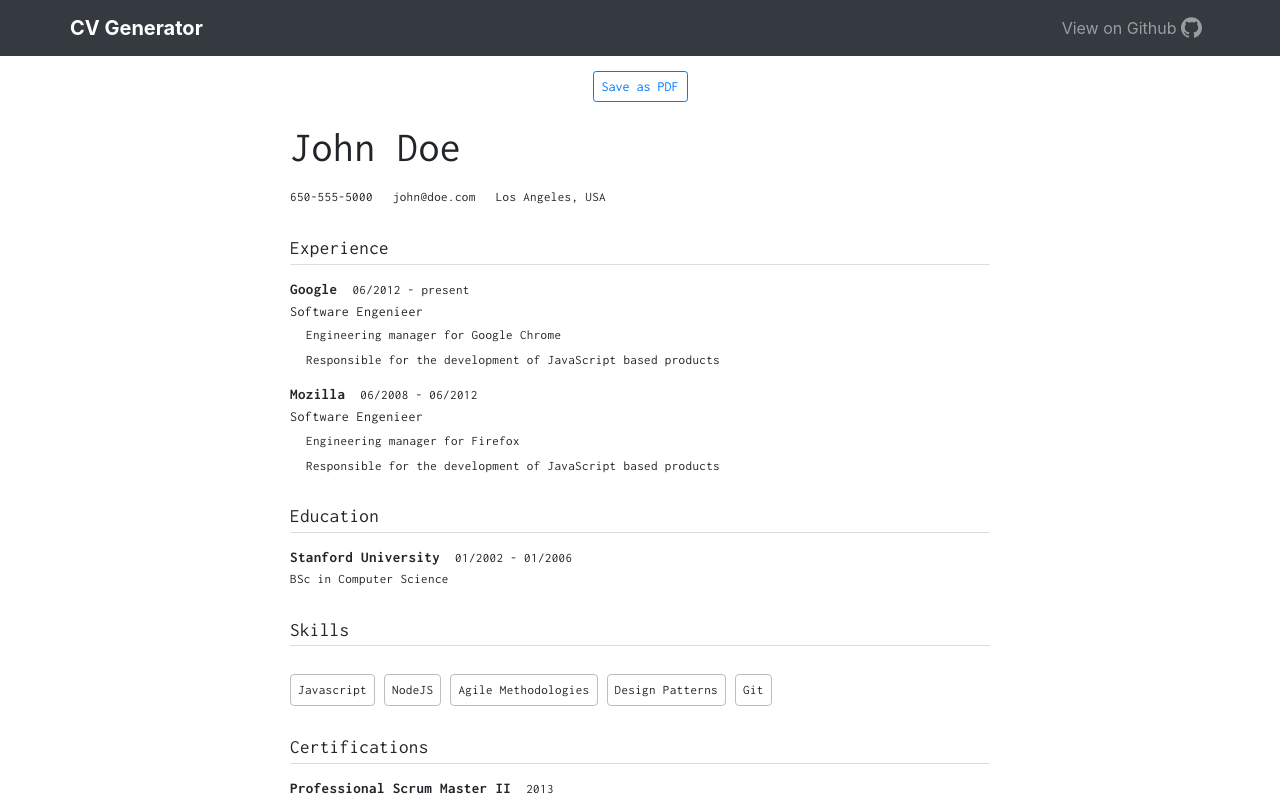
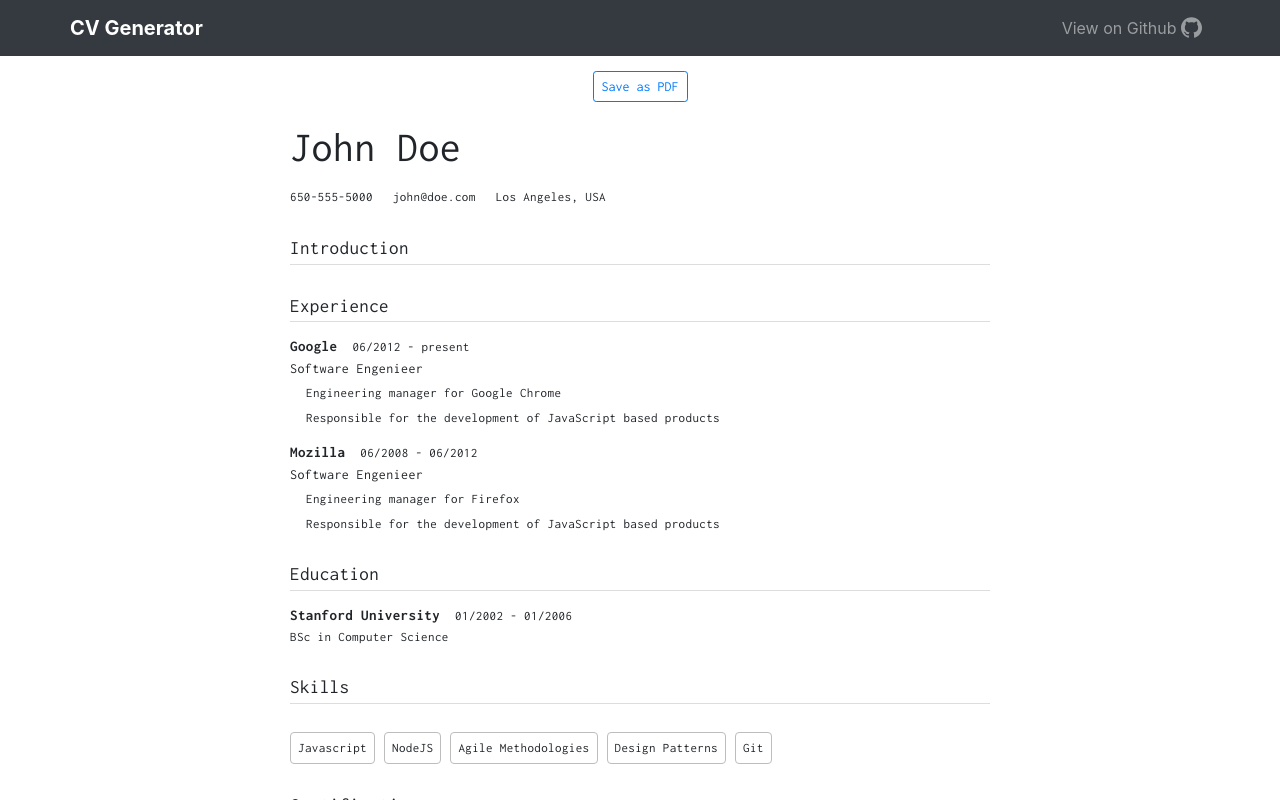
Before and after one commit to rbika/json-cv-generator, an Angular app: page / in a window 1280 px wide. Both pictures are taken after a click on the element "Click here to see an example". Shown: the top 800 px of the page. Built offline with nearby package versions, Linux system fonts and the light colour scheme.

Commit message:
Updated cv.component.html to include introduction

```diff
--- a/src/app/cv/cv.component.html
+++ b/src/app/cv/cv.component.html
@@ -13,8 +13,14 @@
                 <div class="header__contact-info">{{ data.basics.email }}</div>
                 <div class="header__contact-info">{{ data.basics.address }}</div>
             </div>
-
             <div class="content">
+                <!-- Introduction -->
+                <div id="introduction-section" class="section" ng-if="data.introduction">
+                    <h1 class="section__title">Introduction</h1>
+                    <div *ngFor="let item of data.introduction;" class="subsection">
+                        <p class="subsection__area">{{ item }}</p>
+                    </div>
+                </div>
                 <!-- Work experience -->
                 <div id="experience-section" class="section">
                     <h1 class="section__title">{{ data.experience.sectionName }}</h1>
--- a/src/app/cv/cv.model.ts
+++ b/src/app/cv/cv.model.ts
@@ -1,5 +1,6 @@
 export class Cv {
     basics: Basics;
+    introduction: String[];
     experience: {
         sectionName: string;
         items: Experience[];
@@ -24,7 +25,7 @@ export class Cv {
     constructor(data: any) {
         // Basics
         this.basics = new Basics(data.basics);
-
+        this.introduction = data.introduction;
         // Experience
         this.experience = {
             sectionName: data.experience.sectionName,
```
Also changed, not shown: 1 other file (tests, documents, lock files or other folders).
